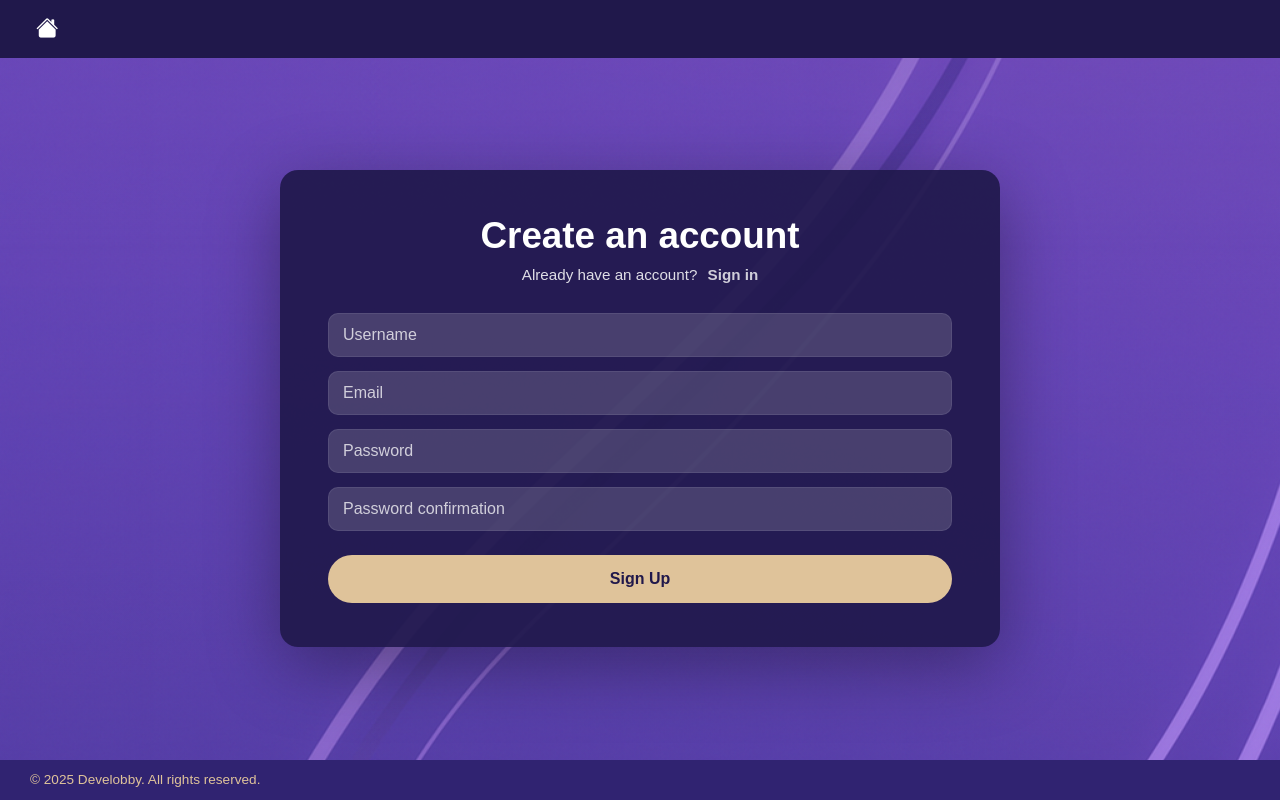
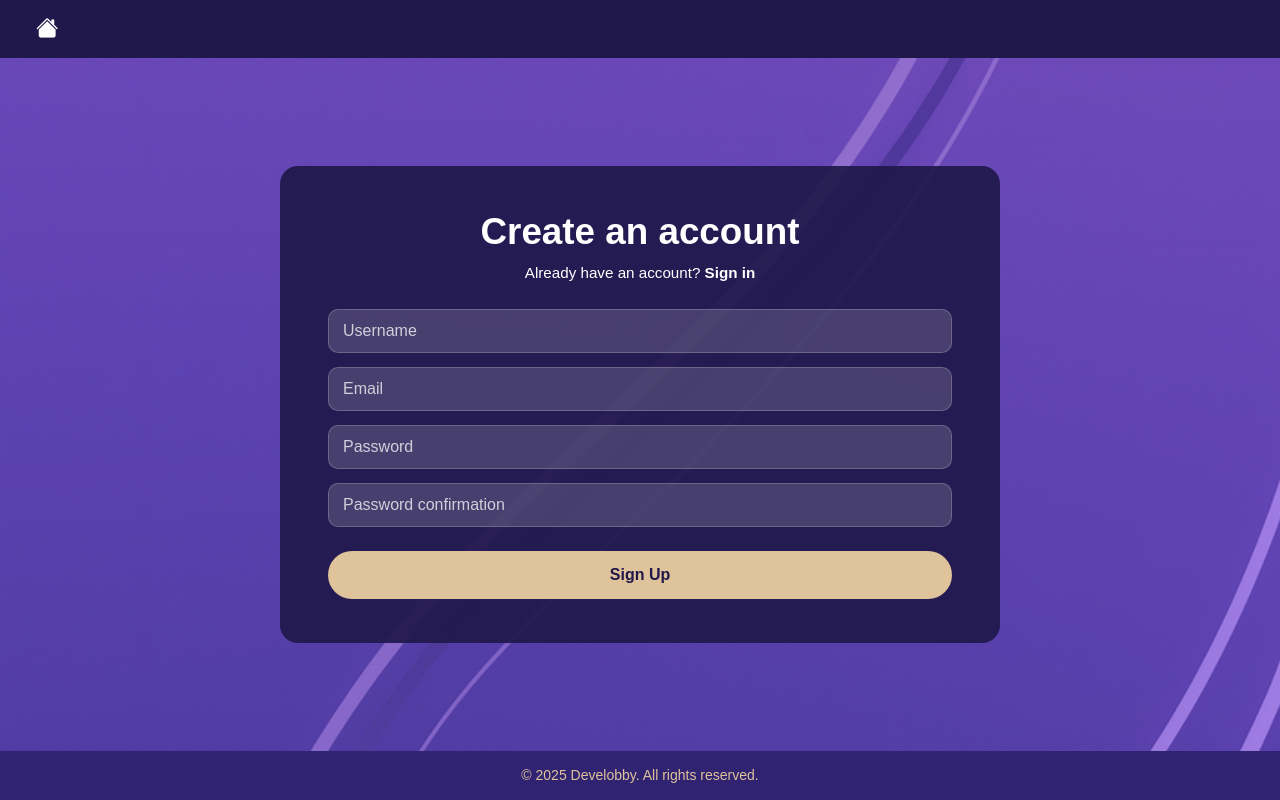
Before and after one commit to happylittlejester/Develobby, a Django app: page /register/ in a window 1280 px wide. Run offline with Django 5.2, Linux system fonts and the light colour scheme.

Commit message:
rejestracja wyglad dalej niestety

```diff
--- a/myproject/myapp/static/css/register.css
+++ b/myproject/myapp/static/css/register.css
@@ -3,10 +3,7 @@
   --purple: #402F96;
   --beige: #DFC39A;
   --white: #ffffff;
-
   --card-bg: rgba(32, 24, 75, 0.92);
-  --input-bg: rgba(255, 255, 255, 0.16);
-  --input-border: rgba(255, 255, 255, 0.08);
 }
 
 /* RESET */
@@ -14,7 +11,7 @@
   box-sizing: border-box;
   margin: 0;
   padding: 0;
-  font-family: "Arial", sans-serif;
+  font-family: Arial, sans-serif;
 }
 
 html,
@@ -22,16 +19,15 @@ body {
   height: 100%;
 }
 
+/* ================== BODY LAYOUT ================== */
 body {
   color: var(--white);
-  background: transparent;
   display: flex;
   flex-direction: column;
+  background: linear-gradient(#281E5E, #3D2D8B);
 }
 
-/* =========================
-   NAVBAR
-========================= */
+/* ================== NAVBAR ================== */
 .navbar-develobby {
   background-color: var(--dark-purple);
   padding: 12px 24px;
@@ -43,150 +39,95 @@ body {
   cursor: pointer;
 }
 
-/* =========================
-   BACKGROUND
-========================= */
+/* ================== MAIN WRAPPER ================== */
 .auth-bg {
-  width: 100%;
+  flex: 1; /* 🔑 KLUCZ – wypycha stopkę */
   display: flex;
   justify-content: center;
   align-items: center;
-  padding: 48px 16px;
-  position: relative;
-  overflow: hidden;
-  flex: 1;
-
-  background-image: url("../img/ChatGPT_Image_29_lis_2025_17_41_00.png");
-  background-repeat: no-repeat;
-  background-position: center;
-  background-size: cover;
+  background: url("../img/ChatGPT_Image_29_lis_2025_17_41_00.png")
+    center / cover no-repeat;
+  padding: 40px 20px;
 }
 
-/* overlay */
-.auth-bg::before {
-  content: "";
-  position: absolute;
-  inset: 0;
-  background: linear-gradient(
-    180deg,
-    rgba(112, 74, 188, 0.08),
-    rgba(151, 83, 204, 0.08)
-  );
-  z-index: 1;
-}
-
-/* =========================
-   CARD
-========================= */
+/* ================== CARD ================== */
 .auth-card {
   width: 100%;
   max-width: 720px;
   background: var(--card-bg);
   border-radius: 18px;
   padding: 44px 48px;
-  box-shadow: 0 18px 70px rgba(0, 0, 0, 0.35);
-  position: relative;
-  z-index: 2;
 }
 
-/* =========================
-   TEXT
-========================= */
+/* ================== TITLE ================== */
 .auth-title {
   font-size: 2.3rem;
+  text-align: center;
+  margin-bottom: 8px;
   font-weight: 700;
-  text-align: center;
-  margin-bottom: 6px;
 }
 
 .auth-subtitle {
   text-align: center;
-  opacity: 0.85;
-  margin-bottom: 26px;
+  margin-bottom: 24px;
   font-size: 0.95rem;
 }
 
 .auth-subtitle a {
-  color: rgba(255, 255, 255, 0.92);
+  color: #ffffff;
   text-decoration: none;
   font-weight: 600;
-  margin-left: 6px;
 }
 
 .auth-subtitle a:hover {
   text-decoration: underline;
 }
 
-/* =========================
-   INPUTS
-========================= */
+/* ================== INPUTS ================== */
 .auth-input {
   width: 100%;
   height: 44px;
+  margin-bottom: 14px;
   border-radius: 10px;
-  background: var(--input-bg);
-  border: 1px solid var(--input-border);
-  outline: none;
+  background: rgba(255,255,255,0.16);
+  border: 1px solid rgba(255,255,255,0.2);
   padding: 0 14px;
-  margin-bottom: 14px;
-  color: var(--white);
+  color: white;
 }
 
 .auth-input::placeholder {
-  color: rgba(255, 255, 255, 0.75);
+  color: rgba(255,255,255,0.75);
 }
 
-.auth-input:focus {
-  border: 1px solid rgba(223, 195, 154, 0.65);
-}
-
-/* =========================
-   ERRORS
-========================= */
+/* ================== ERRORS ================== */
 .form-error {
   color: #ffd1d1;
   font-size: 0.85rem;
   margin-bottom: 10px;
 }
 
-/* =========================
-   BUTTON
-========================= */
+/* ================== BUTTON ================== */
 .auth-btn {
   width: 100%;
-  border: none;
   background: var(--beige);
   color: var(--dark-purple);
+  border: none;
+  border-radius: 999px;
+  padding: 12px;
   font-weight: 700;
-  border-radius: 999px;
-  padding: 12px 18px;
+  cursor: pointer;
   margin-top: 10px;
-  transition: transform 0.15s ease, opacity 0.15s ease;
-  cursor: pointer;
 }
 
 .auth-btn:hover {
   opacity: 0.95;
-  transform: translateY(-1px);
 }
 
+/* ================== FOOTER ================== */
 .main-footer {
   background-color: #302371;
   color: #DFC39A;
-  text-align: left;
-  padding: 10px 30px;
-  font-size: 0.85rem;
+  text-align: center;
+  padding: 14px 30px;
+  font-size: 14px;
 }
-
-/* =========================
-   MOBILE
-========================= */
-@media (max-width: 768px) {
-  .auth-card {
-    padding: 34px 22px;
-  }
-
-  .auth-title {
-    font-size: 1.9rem;
-  }
-}
--- a/myproject/myapp/templates/myapp/register.html
+++ b/myproject/myapp/templates/myapp/register.html
@@ -3,22 +3,15 @@
 <html lang="en">
 <head>
   <meta charset="UTF-8" />
-  <meta name="viewport" content="width=device-width, initial-scale=1.0" />
-  <title>Sign Up - Develobby</title>
+  <title>Sign Up – Develobby</title>
 
   <!-- Bootstrap -->
-  <link
-    href="https://cdn.jsdelivr.net/npm/bootstrap@5.3.2/dist/css/bootstrap.min.css"
-    rel="stylesheet"
-  />
+  <link href="https://cdn.jsdelivr.net/npm/bootstrap@5.3.2/dist/css/bootstrap.min.css" rel="stylesheet">
 
-  <!-- Bootstrap Icons -->
-  <link
-    href="https://cdn.jsdelivr.net/npm/bootstrap-icons@1.11.1/font/bootstrap-icons.css"
-    rel="stylesheet"
-  />
+  <!-- Icons -->
+  <link href="https://cdn.jsdelivr.net/npm/bootstrap-icons@1.11.1/font/bootstrap-icons.css" rel="stylesheet">
 
-  <!-- REGISTER CSS (OSOBNY PLIK) -->
+  <!-- REGISTER CSS -->
   <link rel="stylesheet" href="{% static 'css/register.css' %}">
 </head>
 
@@ -27,18 +20,12 @@
 <!-- NAVBAR -->
 <nav class="navbar navbar-develobby">
   <div class="container-fluid">
-
-    <div class="d-flex align-items-center">
-      <i
-        class="bi bi-house-fill nav-icon"
-        onclick="window.location.href='{% url 'homepage' %}'"
-      ></i>
-    </div>
-
+    <i class="bi bi-house-fill nav-icon"
+       onclick="window.location.href='{% url 'homepage' %}'"></i>
   </div>
 </nav>
 
-<!-- CONTENT -->
+<!-- REGISTER CONTENT -->
 <main class="auth-bg">
   <div class="auth-card">
 
@@ -49,7 +36,6 @@
       <a href="{% url 'login' %}">Sign in</a>
     </p>
 
-    <!-- DJANGO FORM -->
     <form method="post">
       {% csrf_token %}
 
@@ -69,7 +55,7 @@
         {% endif %}
       {% endfor %}
 
-      <button class="auth-btn" type="submit">
+      <button type="submit" class="auth-btn">
         Sign Up
       </button>
     </form>
@@ -81,6 +67,5 @@
   © 2025 Develobby. All rights reserved.
 </footer>
 
-<script src="https://cdn.jsdelivr.net/npm/bootstrap@5.3.2/dist/js/bootstrap.bundle.min.js"></script>
 </body>
 </html>
```
